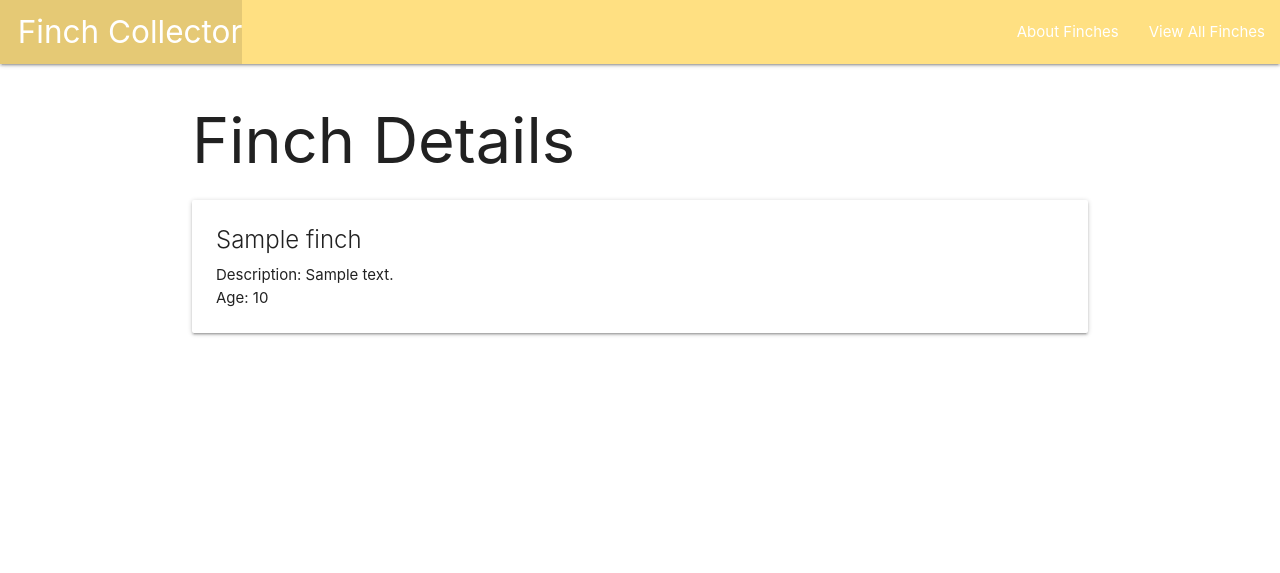
After one commit to madeiramcqueen/finchcollector, a Django app: page /finches/1 in a window 1280 px wide. The commit adds this page. Shown: the top 573 px of the page. Run offline with Django 4.2, Linux system fonts and the light colour scheme; tables that the repository leaves empty hold one stand-in row (values such as "Sample post").

Commit message:
Add details route and view page for each finch_id

```diff
--- /dev/null
+++ b/main_app/templates/finches/detail.html
@@ -0,0 +1,22 @@
+{% extends 'base.html' %}
+{% block content %}
+
+<h1>Finch Details</h1>
+
+<div class="card">
+  <div class="card-content">
+    <span class="card-title">{{ finch.name }}</span>
+    <p>Description: {{ finch.description }}</p>
+    {% if finch.age > 0 %}
+      <p>Age: {{ finch.age }}</p>
+    {% else %}
+      <p>Age: Baby Finch</p>
+    {% endif %}
+  </div>
+  {% comment %} <div class="card-action">
+    <a href="{% url 'finches_update' finch.id %}">Edit</a>
+    <a href="{% url 'finches_delete' finch.id %}">Delete</a>
+  </div> {% endcomment %}
+</div>
+
+{% endblock %}
--- a/main_app/templates/finches/index.html
+++ b/main_app/templates/finches/index.html
@@ -5,7 +5,7 @@
 
 {% for finch in object_list %}
   <div class="card">
-    {% comment %} <a href="{% url 'detail' finch.id %}"> {% endcomment %}
+    <a href="{% url 'detail' finch.id %}">
     <div class="card-content">
       <span class="card-title">{{ finch.name }}</span>
       <p>Description: {{ finch.description }}</p>
--- a/main_app/urls.py
+++ b/main_app/urls.py
@@ -4,5 +4,6 @@ from . import views
 urlpatterns = [
     path('', views.home, name="home"),
     path('about/', views.about, name="about"),
-    path('finches/', views.FinchList.as_view(), name="index")
+    path('finches/', views.FinchList.as_view(), name="index"),
+    path('finches/<int:finch_id>', views.finches_detail, name="detail")
 ]
--- a/main_app/views.py
+++ b/main_app/views.py
@@ -28,3 +28,7 @@ def about(request):
 class FinchList(ListView):
   model = Finch
   template_name = 'finches/index.html'
+
+def finches_detail(request, finch_id):
+  finch = Finch.objects.get(id=finch_id)
+  return render(request, 'finches/detail.html', {'finch': finch})
```
